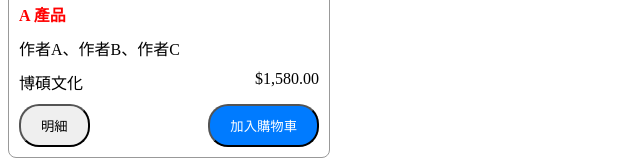
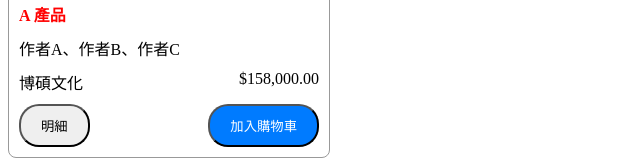
Before and after one commit to jimderson28/mcu-112-2-web-12131131-final, an Angular app: page / in a window 1280 px wide. Shown: the part 252-412 px from the top of the page, without its empty margins (0-640 px from the left). Built offline with nearby package versions, Linux system fonts and the light colour scheme.

Commit message:
feat(product): 利用 CurrencyPipe 顯示售價

```diff
--- a/src/app/app.component.html
+++ b/src/app/app.component.html
@@ -3,4 +3,5 @@
 [authors] = "authors"
 [company] = "company"
 [imgUrl] = "imgUrl"
+[price] = "price"
 ></app-product-card>
--- a/src/app/app.component.ts
+++ b/src/app/app.component.ts
@@ -13,4 +13,5 @@ export class AppComponent {
   authors = " 作者A、作者B、作者C";
   company = "博碩文化";
   imgUrl = "https://api.fnkr.net/testimg/200x200/DDDDDD/999999/?text=img";
+  price = 158000;
 }
--- a/src/app/product-card/product-card.component.html
+++ b/src/app/product-card/product-card.component.html
@@ -7,7 +7,7 @@
 </div>
 <div class="company">
 <span>{{ company }}</span>
-<span>$1,580.00</span>
+<span>{{ price | currency }}</span>
 </div>
 <div class="buttons">
 <button type="button">明細</button>
--- a/src/app/product-card/product-card.component.ts
+++ b/src/app/product-card/product-card.component.ts
@@ -1,9 +1,10 @@
-import { Component, Input } from '@angular/core';
+import { CurrencyPipe } from '@angular/common';
+import { Component, Input, numberAttribute } from '@angular/core';
 
 @Component({
   selector: 'app-product-card',
   standalone: true,
-  imports: [],
+  imports: [CurrencyPipe],
   templateUrl: './product-card.component.html',
   styleUrl: './product-card.component.css'
 })
@@ -12,4 +13,5 @@ export class ProductCardComponent {
   @Input() authors!: string;
   @Input() company!: string;
   @Input() imgUrl!: string ;
+  @Input({ transform: numberAttribute }) price!: number;
 }
```
